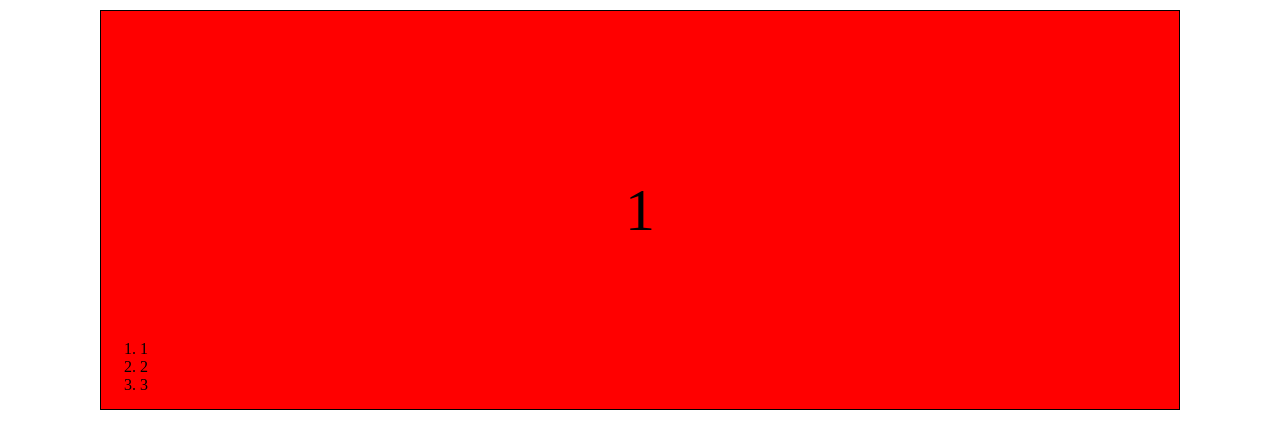
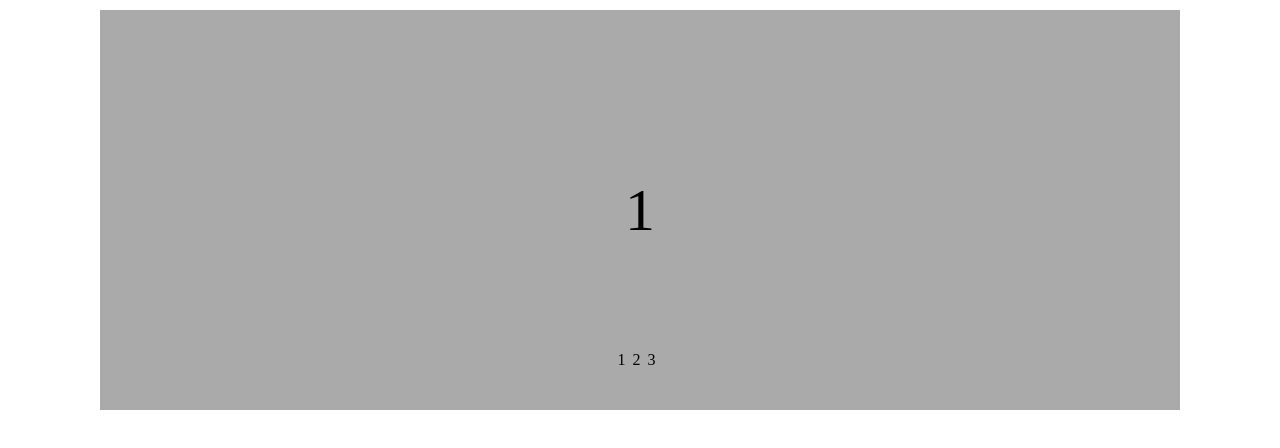
Before and after one commit to AlyciaHathaway/wheels, a plain HTML site: page 轮播组件/index.html in a window 1280 px wide. Drawn offline with nearby package versions, Linux system fonts and the light colour scheme.

Commit message:
美化&使用者体验

```diff
--- a/轮播组件/index.html
+++ b/轮播组件/index.html
@@ -9,34 +9,42 @@
 			padding:            10px 100px;
 		}
 		.slides {
+			position:           relative;
 			height:             400px;
-			background:         blue;
 			overflow:           hidden;
 		}
+		.slides>.controls {
+			position:           absolute;
+			top:                75%;
+			right:              0;
+			bottom:             0;
+			left:               0;
+			width:              100%;
+			list-style:         none;
+			padding:            0;
+			margin:             auto;
+			display:            flex;
+			justify-content:    center;
+			align-items:        center;
+		}
+				.controls>li {
+					padding:    0 7px 0 0;
+				}
 		.view {
 			height:             100%;
-			background:         green;
+			background:         #ddd;
 			overflow:           visible;
 			display:            flex;
 		}
 		.slide {
 			height:             100%;
-			background:         red;
 			box-sizing:         border-box;
-			border:             1px solid;
 			width:              100%;
 			flex-shrink:        0;
 		}
 
 		/*使用者写的CSS*/
 
-		.slides {
-			position:           relative;
-		}
-		.slides>.controls {
-			position:           absolute;
-			bottom:             0;
-		}
 		.view {
 			transform:          translateX(0px);
 			transition:         all 1s;
@@ -46,6 +54,15 @@
 			justify-content:    center;
 			align-items:        center;
 			font-size:          60px;
+		}
+		.slide:nth-child(1) {
+			background:         #aaa;
+		}
+		.slide:nth-child(2) {
+			background:         #ccc;
+		}
+		.slide:nth-child(3) {
+			background:         #eee;
 		}
 	</style>
 </head>
```
